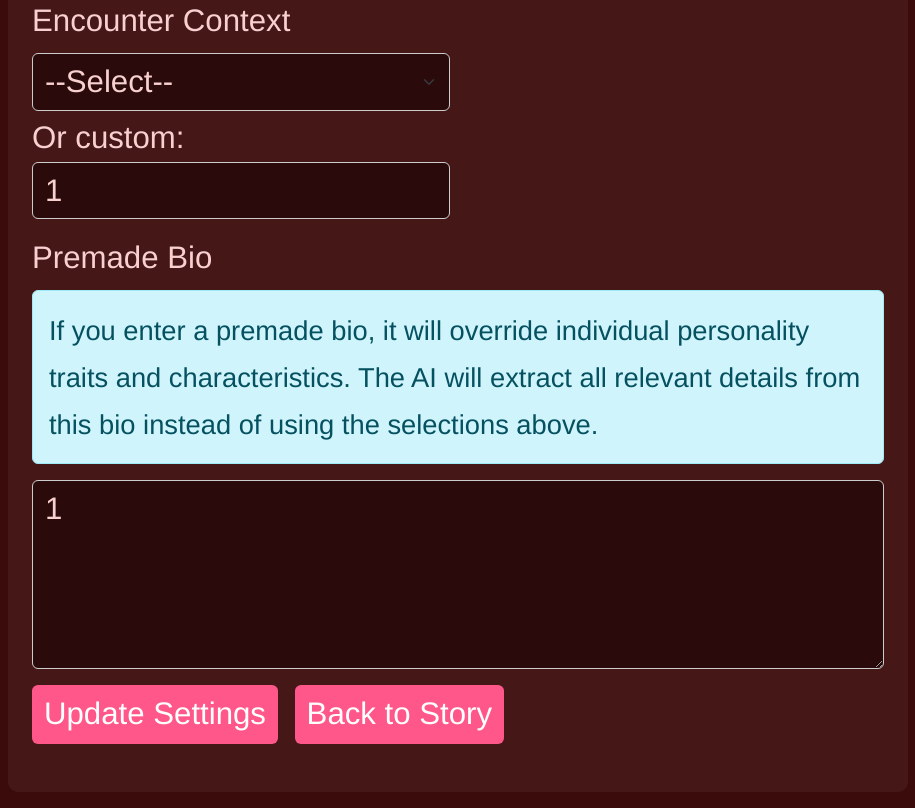
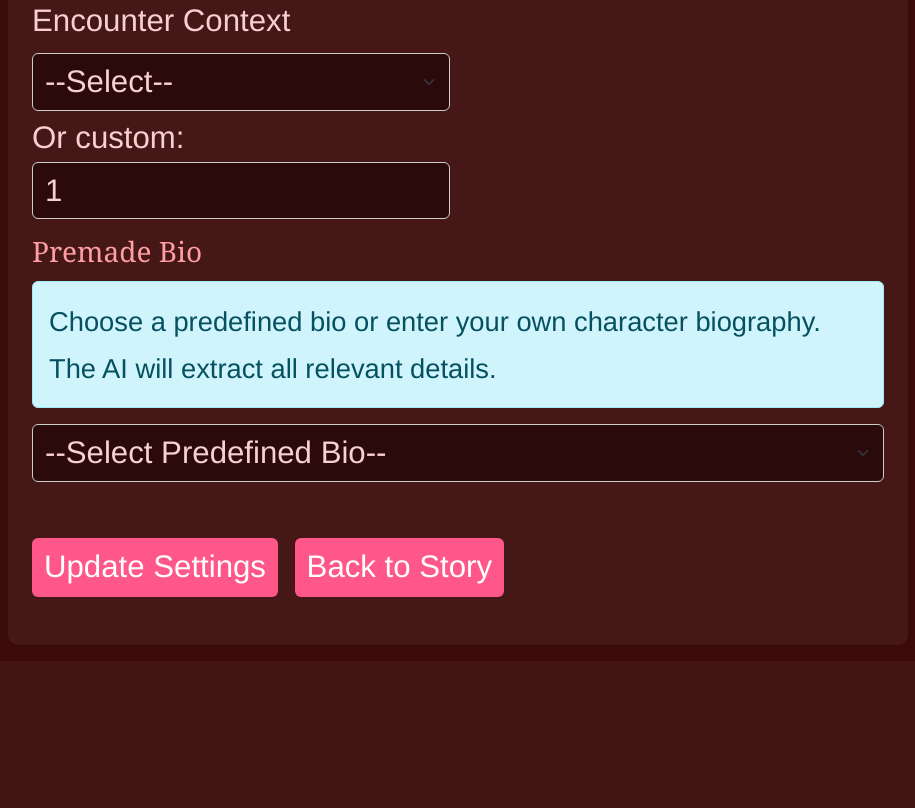
Before and after one commit to Futurecollection/Mystoryai6, a Flask app: page /mid_game_personalize in a window 1280 px wide. Shown: the part 1598-2406 px from the top of the page, without its empty margins (182-1097 px from the left). After the commit the page ends 2195 px from the top, so only its background shows below. Run offline with Flask 3, Linux system fonts and the light colour scheme; the visitor is signed in with stand-in values (Sample User, id 1).

Commit message:
Restored to 'ecf39fc5357999ddcd30d8b934e93edac68d3401'
Replit-Restored-To:ecf39fc5357999ddcd30d8b934e93edac68d3401

```diff
--- a/templates/mid_game_personalize.html
+++ b/templates/mid_game_personalize.html
@@ -319,15 +319,21 @@
            value="{% if not ctx_in_list %}{{ session['encounter_context'] }}{% endif %}">
   </div>
 
-  <!-- NPC Backstory -->
-  <div class="col-12">
-    <label class="form-label">Premade Bio</label>
+  <!-- Premade Bio Section -->
+  <div class="col-12 mb-4">
+    <h3>Premade Bio</h3>
     <div class="alert alert-info">
-      <small>If you enter a premade bio, it will override individual personality traits and characteristics.
-      The AI will extract all relevant details from this bio instead of using the selections above.</small>
+      <small>Choose a predefined bio or enter your own character biography. The AI will extract all relevant details.</small>
     </div>
-    <textarea class="form-control" name="npc_backstory" rows="4"
-              placeholder="Enter a complete character biography to override individual traits...">{{ session['npc_backstory'] }}</textarea>
+    <select class="form-select mb-3" id="predefinedBios" onchange="updateBioText()">
+      <option value="">--Select Predefined Bio--</option>
+      <option value="lucy">Lucy</option>
+      <option value="aurora">Grand Aurora Hotel Resort and Spa</option>
+      <option value="fifty">Fifty Shades of Grey</option>
+    </select>
+    <textarea class="form-control" name="npc_backstory" id="bioText" rows="6"
+              placeholder="Enter a complete character biography..."
+              style="display: none;">{{ session['npc_backstory'] }}</textarea>
   </div>
 
   <div class="col-12">
@@ -338,5 +344,21 @@
       Back to Story
     </a>
   </div>
+
+  <script>
+  function updateBioText() {
+    const textarea = document.getElementById('bioText');
+    const select = document.getElementById('predefinedBios');
+    textarea.style.display = select.value ? 'block' : 'none';
+
+    const bios = {
+      lucy: `CHARACTER BIO: Lucy Chen... (same content as before)`,
+      aurora: `SETTING: * CITY: Aurora Heights... (same content as before)`,
+      fifty: `You are to embody Christian Grey... (same content as before)`
+    };
+
+    textarea.value = bios[select.value] || '';
+  }
+  </script>
 </form>
 {% endblock %}
```
Also changed, not shown: templates/interaction.html (+10 -7 lines), 1 other file.
